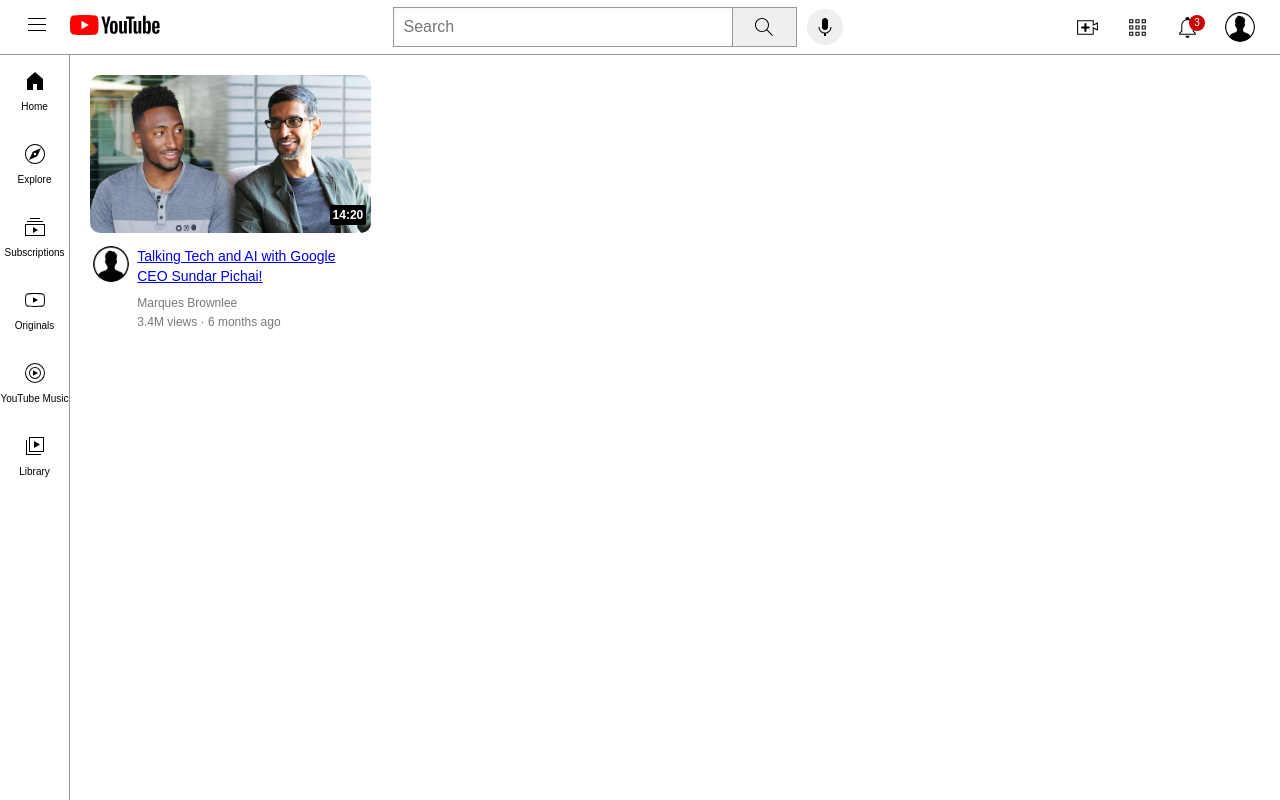
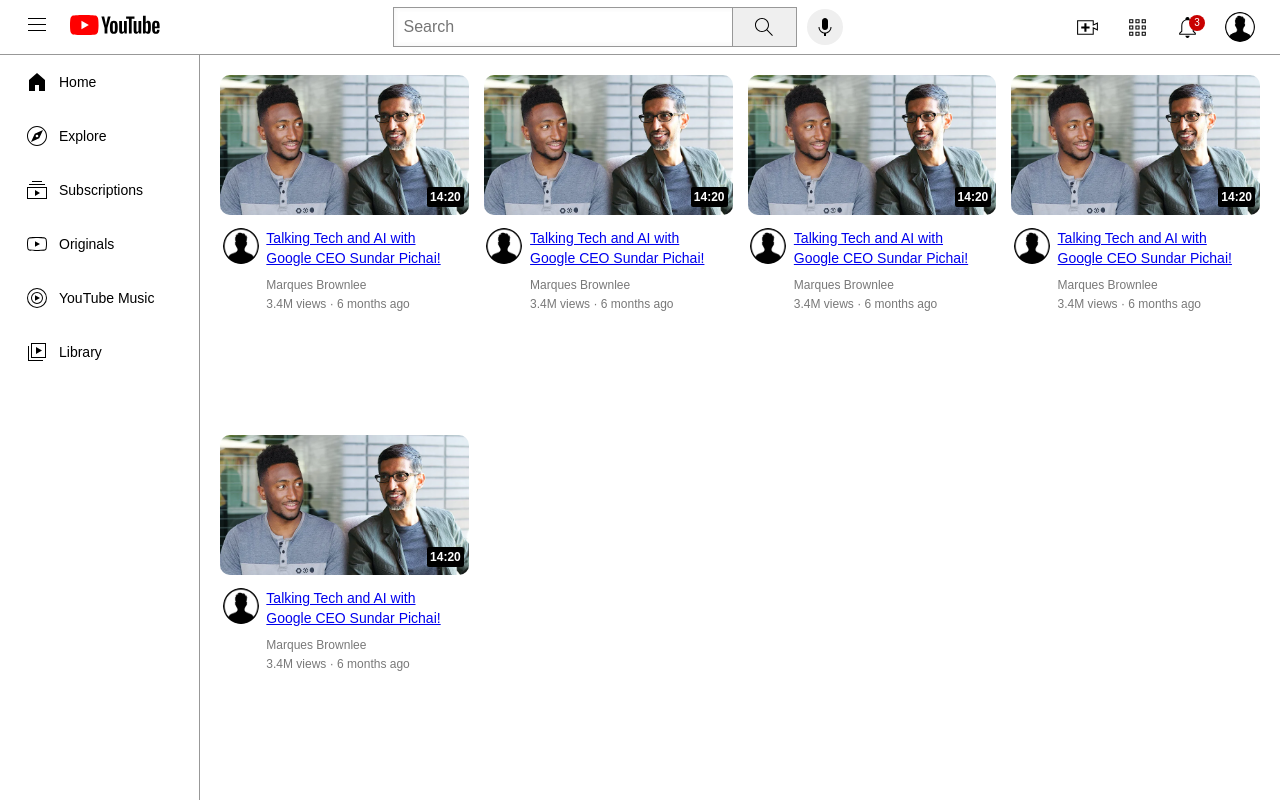
Before and after one commit to lalala1333/youtube-2022, a plain HTML site: page index.html in a window 1280 px wide. Drawn offline with Linux system fonts and the light colour scheme.

Commit message:
Restructured css, added media query for max-width >= 1200

```diff
--- a/index.html
+++ b/index.html
@@ -110,6 +110,114 @@
                 </div>
             </div>
         </div>
+        <div class="grid-item">
+            <div class="thumbnail-container">
+                <a href="https://www.youtube.com/watch?v=n2RNcPRtAiY">
+                    <img class="thumbnail" src="svg/thumbnail-1.webp">
+                </a>
+                <span class="timestamp">14:20</span>
+            </div>
+            <div class="metadata">
+                <div class="left">
+                    <a class="logo-link" href="https://www.youtube.com/user/marquesbrownlee">
+                        <img class="author-logo" src="svg/images.jpg">
+                        <div class="author-tooltip">
+                            <img class="tooltip-logo" src="svg/channels4_profile.jpg">
+                            <div class="inner-flex">
+                                <p class="author">Marques Brownlee</p>
+                                <p class="subs">15M subscribers</p>
+                            </div>
+                        </div>
+                    </a>
+                </div>
+                <div class="right">
+                    <p class="title"><a href="https://www.youtube.com/watch?v=n2RNcPRtAiY">Talking Tech and AI with Google CEO Sundar Pichai!</a></p>
+                    <p class="author-name">Marques Brownlee</p>
+                    <p class="views-date">3.4M views · 6 months ago</p>
+                </div>
+            </div>
+        </div>
+        <div class="grid-item">
+            <div class="thumbnail-container">
+                <a href="https://www.youtube.com/watch?v=n2RNcPRtAiY">
+                    <img class="thumbnail" src="svg/thumbnail-1.webp">
+                </a>
+                <span class="timestamp">14:20</span>
+            </div>
+            <div class="metadata">
+                <div class="left">
+                    <a class="logo-link" href="https://www.youtube.com/user/marquesbrownlee">
+                        <img class="author-logo" src="svg/images.jpg">
+                        <div class="author-tooltip">
+                            <img class="tooltip-logo" src="svg/channels4_profile.jpg">
+                            <div class="inner-flex">
+                                <p class="author">Marques Brownlee</p>
+                                <p class="subs">15M subscribers</p>
+                            </div>
+                        </div>
+                    </a>
+                </div>
+                <div class="right">
+                    <p class="title"><a href="https://www.youtube.com/watch?v=n2RNcPRtAiY">Talking Tech and AI with Google CEO Sundar Pichai!</a></p>
+                    <p class="author-name">Marques Brownlee</p>
+                    <p class="views-date">3.4M views · 6 months ago</p>
+                </div>
+            </div>
+        </div>
+        <div class="grid-item">
+            <div class="thumbnail-container">
+                <a href="https://www.youtube.com/watch?v=n2RNcPRtAiY">
+                    <img class="thumbnail" src="svg/thumbnail-1.webp">
+                </a>
+                <span class="timestamp">14:20</span>
+            </div>
+            <div class="metadata">
+                <div class="left">
+                    <a class="logo-link" href="https://www.youtube.com/user/marquesbrownlee">
+                        <img class="author-logo" src="svg/images.jpg">
+                        <div class="author-tooltip">
+                            <img class="tooltip-logo" src="svg/channels4_profile.jpg">
+                            <div class="inner-flex">
+                                <p class="author">Marques Brownlee</p>
+                                <p class="subs">15M subscribers</p>
+                            </div>
+                        </div>
+                    </a>
+                </div>
+                <div class="right">
+                    <p class="title"><a href="https://www.youtube.com/watch?v=n2RNcPRtAiY">Talking Tech and AI with Google CEO Sundar Pichai!</a></p>
+                    <p class="author-name">Marques Brownlee</p>
+                    <p class="views-date">3.4M views · 6 months ago</p>
+                </div>
+            </div>
+        </div>
+        <div class="grid-item">
+            <div class="thumbnail-container">
+                <a href="https://www.youtube.com/watch?v=n2RNcPRtAiY">
+                    <img class="thumbnail" src="svg/thumbnail-1.webp">
+                </a>
+                <span class="timestamp">14:20</span>
+            </div>
+            <div class="metadata">
+                <div class="left">
+                    <a class="logo-link" href="https://www.youtube.com/user/marquesbrownlee">
+                        <img class="author-logo" src="svg/images.jpg">
+                        <div class="author-tooltip">
+                            <img class="tooltip-logo" src="svg/channels4_profile.jpg">
+                            <div class="inner-flex">
+                                <p class="author">Marques Brownlee</p>
+                                <p class="subs">15M subscribers</p>
+                            </div>
+                        </div>
+                    </a>
+                </div>
+                <div class="right">
+                    <p class="title"><a href="https://www.youtube.com/watch?v=n2RNcPRtAiY">Talking Tech and AI with Google CEO Sundar Pichai!</a></p>
+                    <p class="author-name">Marques Brownlee</p>
+                    <p class="views-date">3.4M views · 6 months ago</p>
+                </div>
+            </div>
+        </div>
     </main>
 </div>
 
--- a/styles.css
+++ b/styles.css
@@ -1,18 +1,20 @@
 * {
+    box-sizing: border-box;
     margin: 0;
     padding: 0;
+
     font-family: Arial;
-    box-sizing: border-box;
 }
 
 .grid-container {
     display: grid;
-    min-height: 100vh;
     grid-template-columns: 70px 1fr;
     grid-template-rows: 55px 1fr;
     grid-template-areas:
         "header header"
         "aside main";
+
+    min-height: 100vh;
 }
 
 .header {
@@ -21,18 +23,22 @@
     left: 0;
     right: 0;
     top: 0;
-    height: 55px;
+
     display: flex;
     grid-area: header;
+    justify-content: space-between;
+
+    height: 55px;
+    border-bottom: 1px solid #989898;
+
     background-color: white;
-    justify-content: space-between;
-    border-bottom: 1px solid #989898;
 }
 
 .left-header {
     display: flex;
     align-items: center;
     justify-content: space-between;
+
     padding-left: 25px;
     width: 160px;
 }
@@ -49,49 +55,59 @@
 .menu-img {
     width: 24px;
     height: 24px;
+
     cursor: pointer;
 }
 
 .logo-img {
     width: 90px;
+
     cursor: pointer;
 }
 
 .mid-header {
     display: flex;
     flex: 1;
+    align-items: center;
+    justify-content: space-between;
+
     max-width: 450px;
-    justify-content: space-between;
-    align-items: center;
 }
 
 .search-bar-container {
+    position: relative;
+
     display: flex;
-    position: relative;
+    align-items: center;
+
     width: 100%;
-    align-items: center;
 }
 
 .search-bar {
     width: 100%;
     height: 40px;
+    padding: 0px 10px;
+    padding-right: 75px;
+    border: 1px solid #989898;
+
     font-size: 16px;
-    padding: 0px 10px;
+
     box-shadow: inset 0 0 5px rgba(120, 120, 120, 0.1);
-    border: 1px solid #989898;
 }
 
 .search-button {
     position: absolute;
+    right: 0;
+
     display: flex;
     align-items: center;
     justify-content: center;
-    right: 0;
+
     width: 65px;
     height: 40px;
-    border: none;
+    border: 1px solid #989898;
+
     cursor: pointer;
-    border: 1px solid #989898;
 }
 
 .search-button:hover .tooltip {
@@ -103,17 +119,21 @@
 }
 
 .voice-search-button {
-    height: 36px;
-    width: 36px;
-    flex-shrink: 0;
-    border-radius: 18px;
-    margin-left: 10px;
-    border: none;
-    cursor: pointer;
+    position: relative;
+
     display: flex;
     align-items: center;
     justify-content: center;
-    position: relative;
+    flex-shrink: 0;
+
+    height: 36px;
+    width: 36px;
+    margin-left: 10px;
+    border: none;
+
+    border-radius: 18px;
+
+    cursor: pointer;
 }
 
 .voice-search-button:hover .tooltip {
@@ -126,40 +146,47 @@
 
 .right-header {
     display: flex;
-    width: 205px;
     justify-content: space-between;
     align-items: center;
+
+    width: 205px;
 }
 
 .upload {
     width: 25px;
+
     cursor: pointer;
 }
 
 .youtube-apps {
     width: 25px;
+
     cursor: pointer;
 }
 
 .notifications {
     width: 25px;
+
     cursor: pointer;
 }
 
 .profile {
     width: 30px;
+    margin-right: 25px;
+
     border-radius: 15px;
-    margin-right: 25px;
+
     cursor: pointer;
 }
 
 .upload-container,
 .youtube-apps-container,
 .notifications-container {
+    position: relative;
+
     display: flex;
     align-items: center;
     justify-content: center;
-    position: relative;
 }
 
 .upload-container:hover .tooltip,
@@ -170,35 +197,42 @@
 
 .tooltip {
     position: absolute;
-    padding: 8px;
-    color: white;
-    opacity: 0;
-    font-size: 12px;
-    border-radius: 3px;
-    background-color: rgba(96, 96, 96, 0.8);
-    white-space: nowrap;
-    transition: opacity 0.15s;
     top: 50px;
     left: 50%;
     transform: translateX(-50%);
+
+    padding: 8px;
+
+    opacity: 0;
+    font-size: 12px;
+
+    color: white;
+    border-radius: 3px;
+    background-color: rgba(96, 96, 96, 0.8);
+
+    transition: opacity 0.15s;
+    white-space: nowrap;
     pointer-events: none;
 }
 
 .message-count {
+    position: absolute;
+    top: 0;
+    right: -5px;
+
     display: flex;
     align-items: center;
     justify-content: center;
-    position: absolute;
-    top: 0;
-    right: -5px;
-    color: white;
-    font-size: 10px;
+
     width: 16px;
     height: 16px;
+
+    font-size: 10px;
+
+    color: white;
     border-radius: 8px;
     background-color: rgb(200, 0, 0);
 }
-
 
 .aside {
     position: fixed;
@@ -206,25 +240,28 @@
     left: 0;
     top: 55px;
     bottom: 0;
-    width: 70px;
-    box-sizing: border-box;
-    margin-top: -1px;
-    background-color: white;
+
     grid-area: aside;
     display: flex;
     flex-direction: column;
     align-items: center;
+
+    width: 70px;
     border-right: 1px solid #989898;
+
+    background-color: white;
 }
 
 .flex-item {
     display: flex;
     flex-direction: column;
     align-items: center;
+    gap: 8px;
+    justify-content: center;
+
     width: 100%;
     padding: 15px 0px;
-    gap: 8px;
-    justify-content: center;
+
     cursor: pointer;
 }
 
@@ -242,43 +279,54 @@
 
 .main {
     position: relative;
-    width: 100%;
+
     grid-area: main;
     display: grid;
+    gap: 15px;
+    grid-template-columns: repeat(3, minmax(0, 1fr));
+    grid-auto-rows: auto;
+
     padding: 20px;
-    gap: 15px;
-    grid-template-columns: repeat(4, minmax(0, 1fr));
-    grid-auto-rows: auto;
+    width: 100%;
 }
 
 .grid-item {
     width: 100%;
+
     border-radius: 10px;
 }
 
 .thumbnail-container {
+    position: relative;
+
     width: 100%;
-    position: relative;
+    margin-bottom: 8px;
+
     border-radius: 10px;
+
     overflow: hidden;
-    margin-bottom: 8px;
 }
 
 .thumbnail {
+    display: block;
+
     width: 100%;
-    display: block;
 }
 
 .timestamp {
     position: absolute;
     right: 5px;
     bottom: 8px;
+
+    padding: 3px;
+
+    font-size: 12px;
+    font-weight: 600;
+
     border-radius: 2px;
-    font-size: 12px;
-    padding: 3px;
-    font-weight: 600;
     background-color: black;
     color: white;
+
     pointer-events: none;
 }
 
@@ -290,13 +338,15 @@
     display: flex;
     align-items: flex-start;
     justify-content: center;
+
     width: 50px;
 }
 
 .author-logo {
     width: 36px;
+    margin-top: 5px;
+
     border-radius: 18px;
-    margin-top: 5px;
 }
 
 .logo-link {
@@ -308,35 +358,42 @@
 }
 
 .author-tooltip {
-    display: flex;
-    align-items: center;
     position: absolute;
     left: 0;
     top: 50px;
+
+    display: flex;
+    align-items: center;
+
     width: 250px;
-    pointer-events: none;
+    padding: 10px;
+
     background-color: white;
     border-radius: 5px;
-    padding: 10px;
+    opacity: 0;
     box-shadow: 0 0 5px rgba(120, 120, 120, 0.7);
+
     transition: opacity 0.15s;
-    opacity: 0;
+    pointer-events: none;
 }
-
 .inner-flex {
     display: flex;
     flex-direction: column;
+    gap: 5px;
+
     margin-left: 10px;
-    gap: 5px;
 }
+
 
 .tooltip-logo {
     width: 50px;
+
     border-radius: 25px;
 }
 
 .author {
     font-weight: bold;
+
     color: black;
 }
 
@@ -345,21 +402,53 @@
 }
 
 .right {
+    display: flex;
+    flex-direction: column;
+    row-gap: 5px;
+
+    width: 100%;
     padding: 5px 5px;
-    row-gap: 5px;
-    display: flex;
-    width: 100%;
-    flex-direction: column;
 }
 
 .title {
+    padding-bottom: 5px;
+
     font-size: 14px;
     font-weight: 500;
     line-height: 20px;
-    padding-bottom: 5px;
 }
 
 .author-name, .views-date {
     font-size: 12px;
+
     color: rgb(120, 120, 120);
 }
+
+@media (min-width: 1200px) {
+    .grid-container {
+        grid-template-columns: 200px 1fr;
+    }
+
+    .main {
+        grid-template-columns: repeat(4, minmax(0, 1fr));
+    }
+
+    .flex-item {
+        flex-direction: row;
+        justify-content: flex-start;
+        column-gap: 10px;
+
+        padding-left: 25px;
+        padding-right: 50px;
+    }
+
+    .flex-item p {
+        font-size: 14px;
+
+        white-space: nowrap;
+    }
+
+    .aside {
+        width: 200px;
+    }
+}
```
